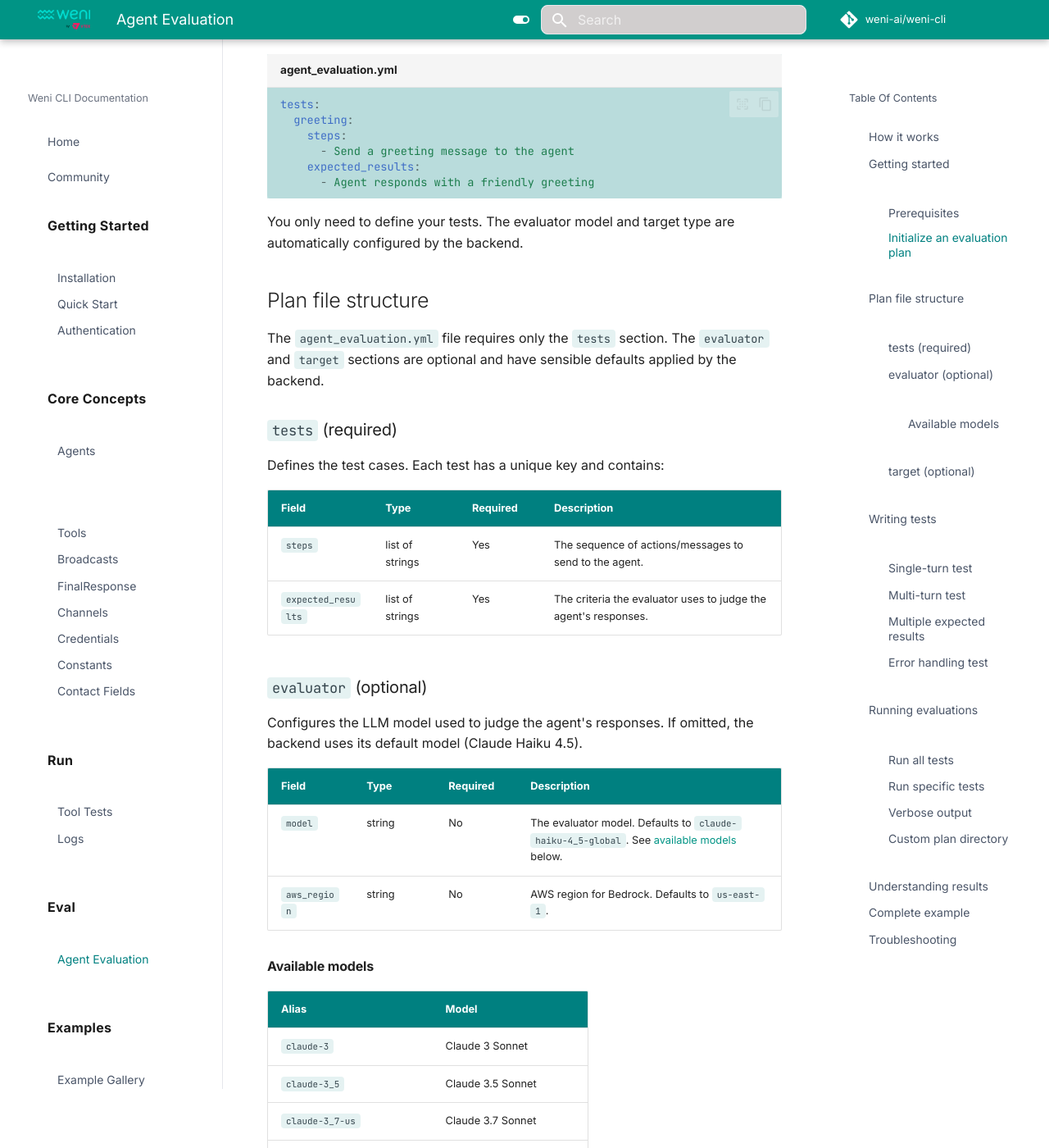
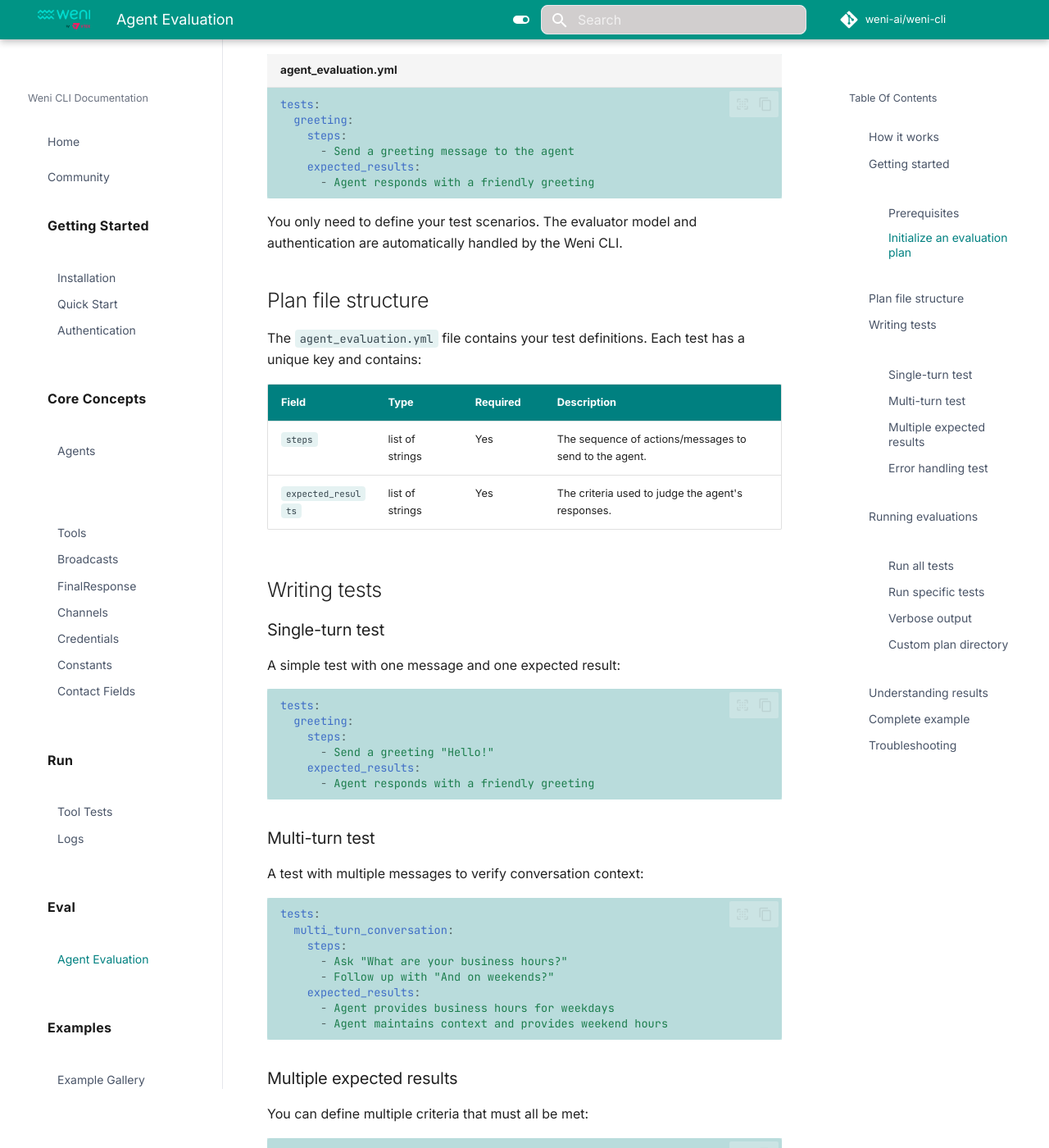
Before and after one commit to weni-ai/weni-cli, an MkDocs documentation site: the page built from docs/eval/evaluation.md, in a window 1280 px wide and 1400 px high, scrolled down 1102 px. Shown: the whole window at 82% size. Built offline with MkDocs 1.6.1 and Material for MkDocs 9.7.7, drawn with Linux system fonts in a browser that asks for light colours; comment, search, counter and statistics services are not loaded; some of the changed text lies outside the part shown.

Commit message:
docs: refactor documentation to final user

````diff
--- a/docs/eval/evaluation.md
+++ b/docs/eval/evaluation.md
@@ -1,6 +1,6 @@
 # Agent Evaluation
 
-Agent Evaluation allows you to automatically test your Weni agents by defining test plans with steps and expected results. An LLM evaluator interacts with your agent and judges whether the responses meet the expected criteria.
+Agent Evaluation allows you to automatically test your Weni agents by defining test plans with steps and expected results. An evaluator interacts with your agent and judges whether the responses meet the expected criteria.
 
 ## How it works
 
@@ -8,7 +8,7 @@
 
 1. **Initialization**: The evaluator reads your test plan (`agent_evaluation.yml`)
 2. **Test execution**: For each test case, the evaluator sends prompts to your agent and collects responses
-3. **Judgment**: The evaluator (an LLM model via Amazon Bedrock) analyzes the conversation and determines if the expected results were observed
+3. **Judgment**: The evaluator analyzes the conversation and determines if the expected results were observed
 4. **Report**: Results are displayed in a summary table and a markdown report is saved
 
 ## Getting started
@@ -46,53 +46,16 @@
       - Agent responds with a friendly greeting
 ```
 
-You only need to define your tests. The evaluator model and target type are automatically configured by the backend.
+You only need to define your test scenarios. The evaluator model and authentication are automatically handled by the Weni CLI.
 
 ## Plan file structure
 
-The `agent_evaluation.yml` file requires only the `tests` section. The `evaluator` and `target` sections are optional and have sensible defaults applied by the backend.
-
-### `tests` (required)
-
-Defines the test cases. Each test has a unique key and contains:
+The `agent_evaluation.yml` file contains your test definitions. Each test has a unique key and contains:
 
 | Field | Type | Required | Description |
 |-------|------|----------|-------------|
 | `steps` | list of strings | Yes | The sequence of actions/messages to send to the agent. |
-| `expected_results` | list of strings | Yes | The criteria the evaluator uses to judge the agent's responses. |
-
-### `evaluator` (optional)
-
-Configures the LLM model used to judge the agent's responses. If omitted, the backend uses its default model (Claude Haiku 4.5).
-
-| Field | Type | Required | Description |
-|-------|------|----------|-------------|
-| `model` | string | No | The evaluator model. Defaults to `claude-haiku-4_5-global`. See [available models](#available-models) below. |
-| `aws_region` | string | No | AWS region for Bedrock. Defaults to `us-east-1`. |
-
-#### Available models
-
-| Alias | Model |
-|-------|-------|
-| `claude-3` | Claude 3 Sonnet |
-| `claude-3_5` | Claude 3.5 Sonnet |
-| `claude-3_7-us` | Claude 3.7 Sonnet |
-| `claude-haiku-3_5-us` | Claude 3.5 Haiku |
-| `claude-sonnet-4_5-global` | Claude Sonnet 4.5 |
-| `claude-haiku-4_5-global` | Claude Haiku 4.5 (default) |
-| `llama-3_3-us` | Llama 3.3 70B |
-
-Models suffixed with `-us` use the USA cross-region inference profile. Models suffixed with `-global` use the global inference profile.
-
-### `target` (optional)
-
-Defines the agent being tested. Defaults to `type: weni` if omitted.
-
-| Field | Type | Required | Description |
-|-------|------|----------|-------------|
-| `type` | string | No | Defaults to `weni`. |
-
-When running through the Weni CLI, the authentication token and project UUID are automatically injected from your CLI session. No additional target configuration is needed.
+| `expected_results` | list of strings | Yes | The criteria used to judge the agent's responses. |
 
 ## Writing tests
 
@@ -201,8 +164,6 @@
 
 ## Complete example
 
-A minimal plan with just tests (recommended):
-
 ```yaml title="agent_evaluation.yml"
 tests:
   greeting:
@@ -236,20 +197,6 @@
       - Agent asks for clarification or provides guidance
 ```
 
-If you need to override the evaluator model:
-
-```yaml title="agent_evaluation.yml"
-evaluator:
-  model: claude-3_5
-
-tests:
-  greeting:
-    steps:
-      - Send "Hello!"
-    expected_results:
-      - Agent responds with a friendly greeting
-```
-
 ## Troubleshooting
 
 **"Could not find agent_evaluation.yml"**
````
